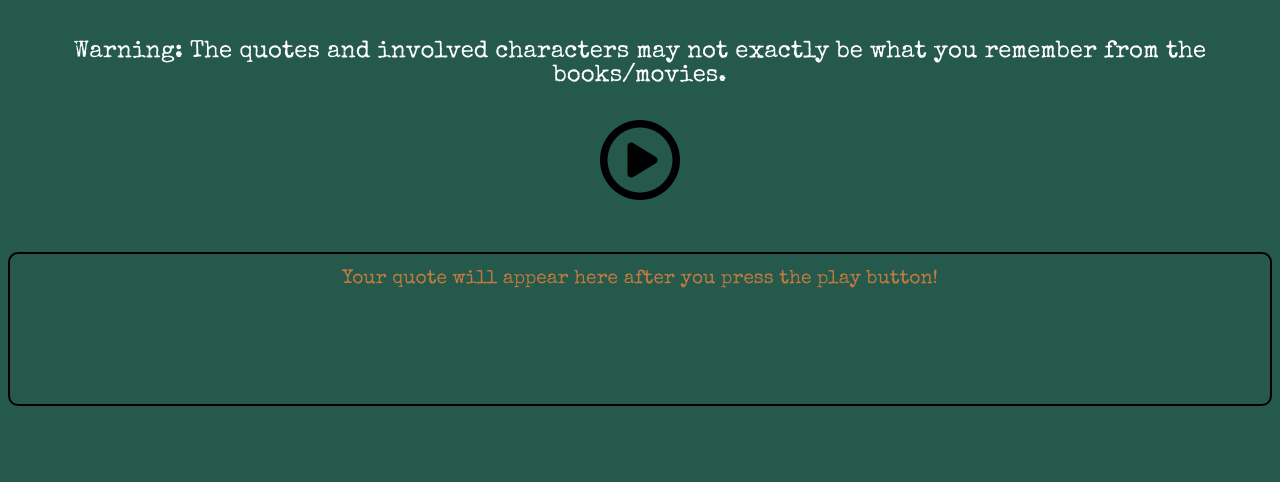
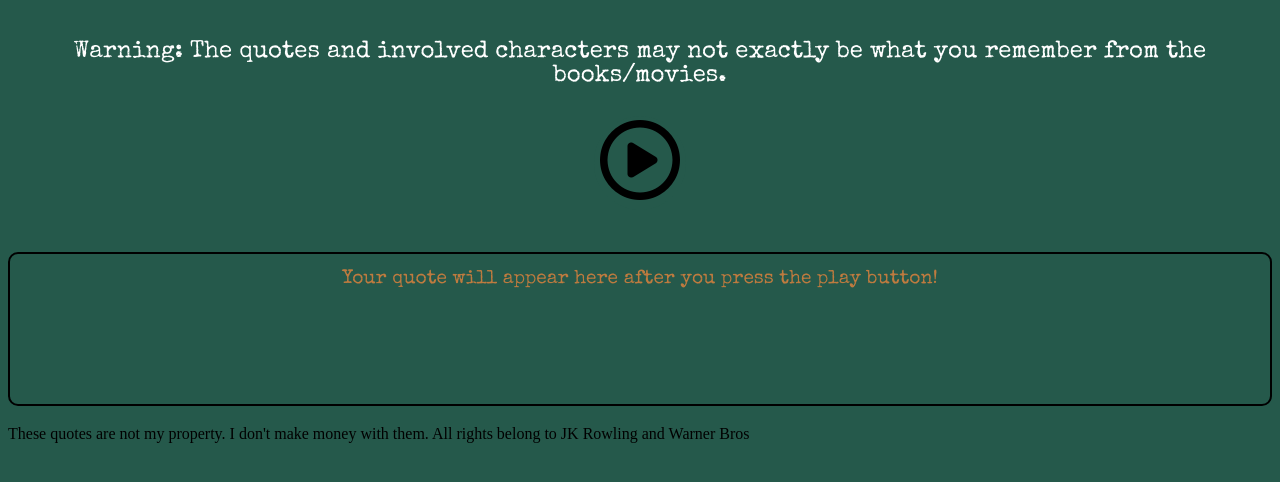
Before and after one commit to srdd40/MixedMessages, a plain HTML site: page index.html in a window 1280 px wide. Shown: the part 120-602 px from the top of the page. Drawn offline with nearby package versions, Linux system fonts and the light colour scheme; a web font is replaced by a local one.

Commit message:
add rights

```diff
--- a/index.html
+++ b/index.html
@@ -45,6 +45,11 @@
       Your quote will appear here after you press the play button!
     </p>
 
+    <p id="legal">
+      These quotes are not my property. I don't make money with them. All rights
+      belong to JK Rowling and Warner Bros
+    </p>
+
     <script type="text/javascript" src="main.js"></script>
   </body>
 </html>
```
